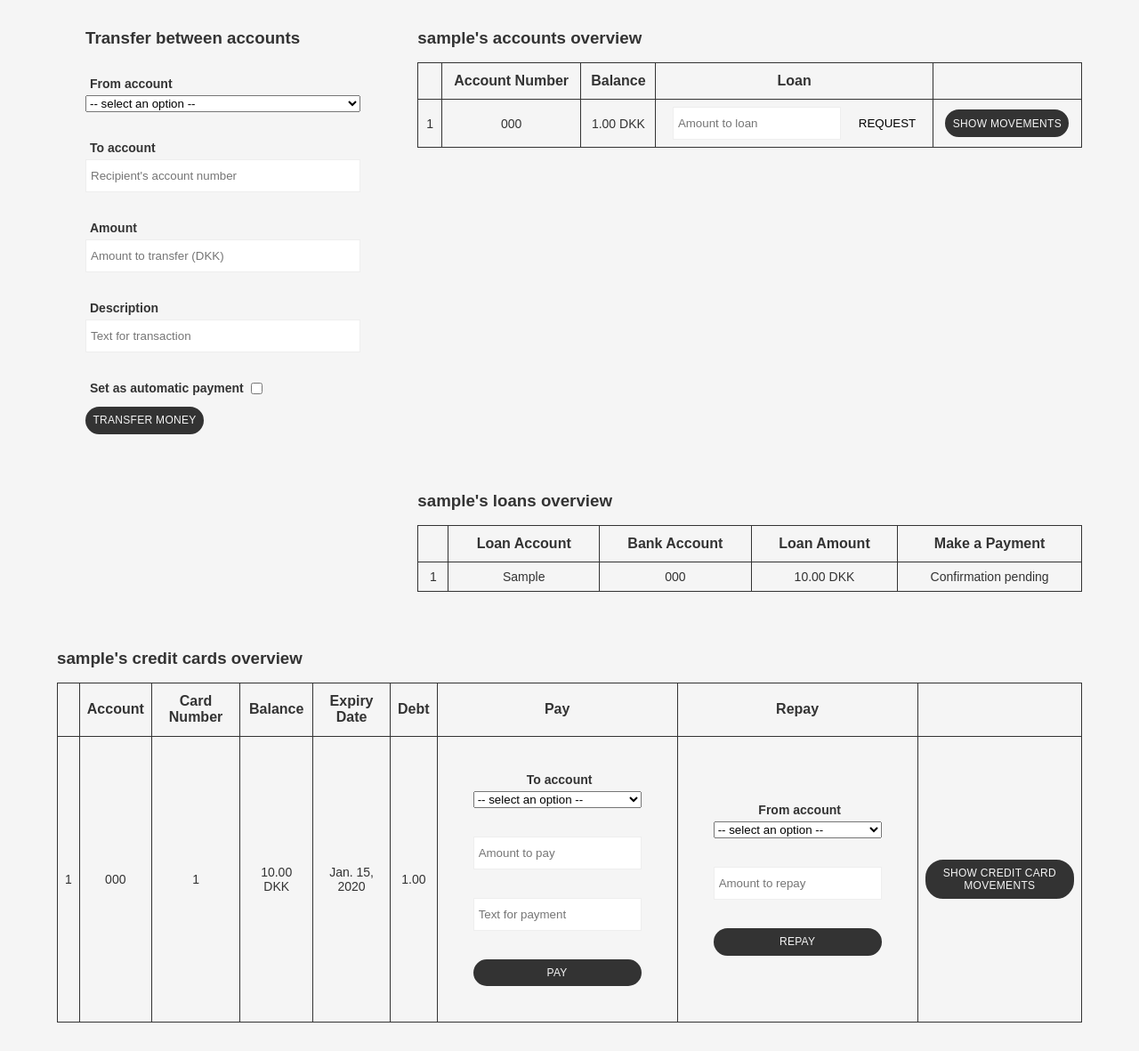
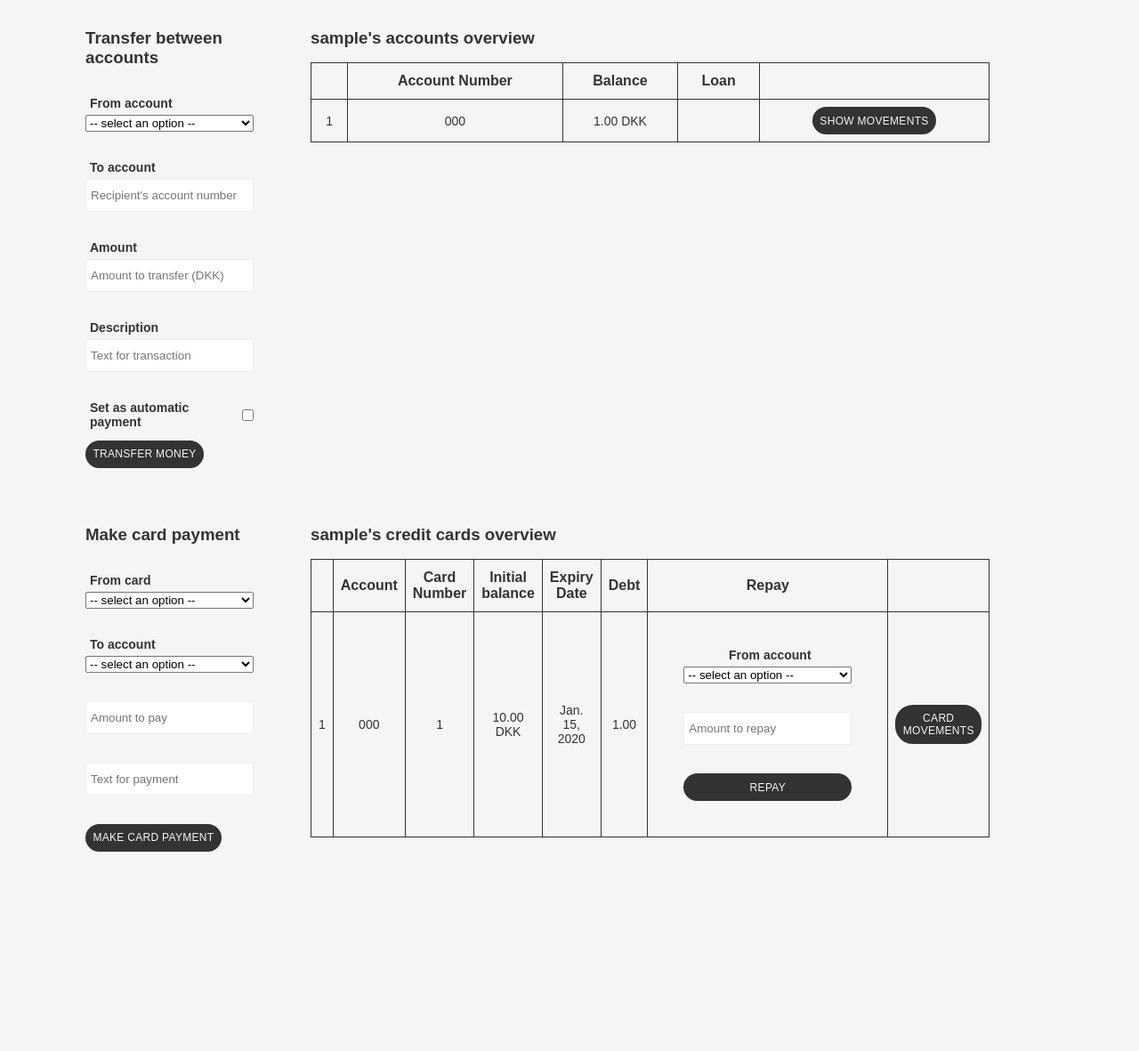
Before and after one commit to zuzanatrembulakova/bank_project, a Django app: page /bank_app/ in a window 1280 px wide. Shown: the part 194-1375 px from the top of the page at 89% size. After the commit the page ends 1151 px from the top, so only its background shows below. Run offline with Django 4.2, Linux system fonts and the light colour scheme; a user stored in the database is signed in; tables that the repository leaves empty hold one stand-in row (values such as "Sample post"); some libraries are stand-ins or nearby versions.

Commit message:
loan fix

```diff
--- a/bank_app/static/css/style.css
+++ b/bank_app/static/css/style.css
@@ -58,7 +58,6 @@ body {
     background: #333333;
     color: #f5f5f5;
 }
-
 
 .icon_btn{
     cursor: pointer;
@@ -153,7 +152,12 @@ header p{
     margin: 2rem 0;
 }
 
-.main > section:first-child h3, #automatic_payment h3, #create_credit_card h3, #create_credit_card .btn {
+.main > section:first-child h3,
+#automatic_payment h3,
+#create_credit_card h3,
+#create_credit_card .btn,
+#card_payments h3,
+#card_payments .btn {
     margin-left: 2rem;
 }
 
@@ -196,7 +200,7 @@ header p{
     margin-left: 0;
 }
 
-.main #movements_section, #cards_overview {
+.main #movements_section {
     grid-column: 1 / 3;
 }
 
--- a/bank_app/templates/bank_app/index.html
+++ b/bank_app/templates/bank_app/index.html
@@ -200,45 +224,46 @@
 				</table>
 			</section>
 
-			<section id="loans_overview">
-                <h3>{{ request.user.username }}'s loans overview</h3>
-                <table>
-                    <tr>
-                        <th></th>
-						<th>Loan Account</th>
-                        <th>Bank Account</th>
-                        <th>Loan Amount</th>
-                        <!-- <th>Amount to Pay</th> -->
-                        <th>Make a Payment</th>
-                    </tr>
+			<section id="card_payments">
 
-                    {% for l in loans %}
-                    <tr {% if forloop.counter|divisibleby:2 %}
-                        class="white_bg"
-                    {% endif %}	>
-
+				<h3>Make card payment</h3>
 				<form method="post">
 					{% csrf_token %}
-                                <input type="hidden" name="pk" value="{{ l.pk }}" />
-								<input type="hidden" name="account" value="{{ l.account }}" />
-								<!-- <input type="hidden" name="remaining_amount" value="{{ l.remainingAmount }}" /> -->
-								<!-- <input type="hidden" name="cpk" value="{{ c.pk }}"> -->
-                                <td>{{ forloop.counter }}</td>
-								<td>{{ l.loanAccount }}</td>
-                                <td>{{ l.account }}</td>
-                                <td>{{ l.loanAmount }} DKK</td>
-                                <!-- <td>{{ l.remainingAmount }}</td> -->
-								{% if l.confirmed == 'true' %}
-									<td>Loan accepted</td>
-								{% elif l.confirmed == 'false'%}
-									<td>Loan declined</td>
-								{% else %}
-									<td>Confirmation pending</td>
+
+					<div class="form_item_wrapper">
+						<label>From card</label>
+						<select name="card_pk">
+							<option disabled selected value> -- select an option -- </option>
+							{% for c in cards %}
+								<option value="{{ c.pk }}">{{ c.cardNumber }}</option>
+								<input type="hidden" name="balance" value="{{ c.initialBalance }}" />
+								<input type="hidden" name="spent_amount" value="{{ c.spentAmount }}" />
+							{% endfor %}
+						</select>
+					</div>
+
+					<div class="form_item_wrapper">
+						<label>To account</label>
+						<select name="to_account">
+							<option disabled selected value> -- select an option -- </option>
+							{% for a in customer_accounts %}
+								{% if a.isLoan == False %}
+									<option value="{{ a.pk }}">{{ a.accountNumber }}</option>
 								{% endif %}
+							{% endfor %}
+						</select>
+					</div>
+
+					<div class="form_item_wrapper">
+						<input type="number" name="card_pay" placeholder="Amount to pay" step=".01"/>
+					</div>
+
+					<div class="form_item_wrapper">
+						<input type="text" name="card_desc" placeholder="Text for payment" />
+					</div>
+
+					<button formaction="{% url 'bank_app:pay_card' %}" class="btn">Make card payment</button>
 				</form>
-					</tr>
-					{% endfor %}
-				</table>
 			</section>
 
 			<section id="cards_overview">
@@ -248,12 +273,10 @@
 						<th></th>
 						<th>Account</th>
 						<th>Card Number</th>
-						<th>Balance</th>
+						<th>Initial balance</th>
 						<th>Expiry Date</th>
 						<th>Debt</th>
-						<th>Pay</th>
 						<th>Repay</th>
-						<th></th>
 					</tr>
 
 					{% for c in cards %}
@@ -279,7 +302,7 @@
 										{% endif %}
 									{% endfor %}
 								</td>
-								<td>
+								<!-- <td>
 									<div class="form_item_wrapper">
 										<label>To account</label>
 										<select name="to_account">
@@ -321,11 +346,9 @@
 											</button>
 										</div>
 									</td>
-								{% else %}
-									<td></td>
 								{% endif %}
 								<td>
-									<button formaction="{% url 'bank_app:show_card_movements' %}" class="btn">Show credit card movements</button>
+									<button formaction="{% url 'bank_app:show_card_movements' %}" class="btn">Card movements</button>
 								</td>
 						</form>
 					</tr>
--- a/bank_app/urls.py
+++ b/bank_app/urls.py
@@ -29,6 +29,5 @@ urlpatterns = [
         path('del_card/', views.del_card, name='del_card'),
         path('repay_card/', views.repay_card, name='repay_card'),
         path('pay_card/', views.pay_card, name='pay_card'),
-        path('add_interest/', views.add_interest, name='add_interest'),
         path('show_card_movements/', views.show_card_movements, name='show_card_movements'),
 ]
--- a/bank_app/views.py
+++ b/bank_app/views.py
@@ -247,7 +247,6 @@ def do_automatic_payment():
                 ap.timestamp = datetime.now(tz)
                 ap.repeat_number = ap.repeat_number - 1
                 ap.save()
-
     return
 
 
@@ -328,17 +327,12 @@ def transfer_money(from_account, amount, description, to_account):
 
 def request_loan(request):
     pk = request.POST['pk']
-    pk = request.POST['pk']
-    pkcust = request.POST['pkcust']
-    amount = int(request.POST['loan_amount'])
+
+    amount = float(request.POST['loan_amount'])
     to_account = request.POST['to_account']
+
     number = random.randint(10000,99999)
     loan_account = f"LOAN_{to_account}{number}"
-
-    # pkcust = request.POST['pk']
-
-    # account_number = request.POST['number']
-    # balance = request.POST['balance']
 
     customer = Customer.objects.get(user = request.user)
 
@@ -360,7 +354,6 @@ def request_loan(request):
     loan.account = Account.objects.get(pk=pk)
     loan.loanAccount = Account.objects.get(accountNumber=loan_account)
     loan.loanAmount = amount
-    # loan.remainingAmount = request.POST['loan_amount']
     loan.save()
 
     return HttpResponseRedirect(reverse('bank_app:index'))
@@ -368,25 +361,18 @@ def request_loan(request):
 
 @transaction.atomic
 def accept_loan(request):
-    # message = 'Success'
-    # is_error = False
 
     if request.method == "POST":
         pk = request.POST['lpk']
         pkcust = request.POST['pk_cust']
-        amount = int(request.POST['loan_amount'])
+
+        amount = float(request.POST['loan_amount'])
+
         to_account = request.POST['to_account']
-        dest_account = Account.objects.filter(accountNumber = to_account)
-        number = random.randint(10000,99999)
-        loan_account = f"loan{to_account}{number}"
-        loan = LoanRequest.objects.get(pk = pk)
+        dest_account = Account.objects.filter(accountNumber=to_account)
 
-        # pkcust = request.POST['pk']
-
-        # account_number = request.POST['number']
-        # balance = request.POST['balance']
-
-        customer = get_object_or_404(Customer, pk=pkcust)
+        loan = LoanRequest.objects.get(pk=pk)
+        loan_account = loan.loanAccount
 
         try:
             with transaction.atomic():
@@ -402,8 +388,6 @@ def accept_loan(request):
                 loan.save()
 
         except IntegrityError:
-            # message = 'Transaction failed'
-            # is_error = True
             print('Transaction failed')
 
     return show_accounts(request, pkcust)
@@ -418,48 +402,6 @@ def decline_loan(request):
     loan.save()
 
     return show_accounts(request, pkcust)
-
-
-# @transaction.atomic
-# def pay_loan(request):
-#     message = 'Success'
-#     is_error = False
-
-#     if request.method == "POST":
-#         pk = request.POST['pk']
-#         account = request.POST['account']
-#         from_account = Account.objects.get(accountNumber = account)
-#         remaining_amount = int(request.POST['remaining_amount'])
-#         amount = int(request.POST['loan_transfer'])
-#         from_balance = get_balance_for_account(from_account)
-#         loan = LoanRequest.objects.get(pk = pk)
-
-#         if amount > remaining_amount:
-#             print('The entered amount exceeds the loan')
-
-#         elif from_balance > amount:
-
-#             try:
-#                 with transaction.atomic():
-#                     movement_from = AccountMovement()
-#                     movement_from.account = from_account
-#                     movement_from.fromAccount = 'Bank'
-#                     movement_from.value = -amount
-#                     movement_from.description = 'Loan payment'
-#                     movement_from.save()
-
-#                     loan.remainingAmount = remaining_amount - amount
-#                     loan.save()
-
-#             except IntegrityError:
-#                 message = 'Transaction  failed'
-#                 is_error = True
-#                 print('Transaction failed')
-
-#         else:
-#             print('Insufficient funds')
-
-#     return show_index(request, message, is_error)
 
 
 def del_loan(request):
@@ -486,16 +428,15 @@ def generate_card(request):
 
     customer = get_object_or_404(Customer, pk=pkcust)
     account = get_object_or_404(Account, pk=accountpk)
+
     card_number = random.randint(1000000000000000,9999999999999999)
+    cvv = random.randint(100,999)
+
     card_balance = request.POST['initial_card_balance']
     spent_amount = 0
-    # expiry_date = datetime.today().strftime('%Y-%m-%d')
+
     current_date = datetime.today()
-    print (current_date)
     expiry_date = current_date + timedelta(days=(years*days_per_year))
-    print(expiry_date)
-    cvv = random.randint(100,999)
-    interest = 0
 
     try:
         CreditCard.objects.get(cardNumber = card_number)
@@ -510,7 +451,6 @@ def generate_card(request):
         card.spentAmount = spent_amount
         card.expiryDate = expiry_date
         card.cvvNumber = cvv
-        card.interest = interest
         card.save()
 
         card_movement = CardMovement()
@@ -521,6 +461,7 @@ def generate_card(request):
         card_movement.save()
 
     return show_accounts(request, pkcust)
+
 
 def del_card(request):
     pk = request.POST['pk']
@@ -596,15 +537,16 @@ def pay_card(request):
     is_error = False
 
     if request.method == "POST":
-        pk = request.POST['pk']
-        from_cardpk = request.POST['card_number']
-        from_card = CreditCard.objects.get(cardNumber = from_cardpk)
+        from_cardpk = request.POST['card_pk']
+        from_card = CreditCard.objects.get(pk=from_cardpk)
+
         to_accountpk = request.POST['to_account']
-        to_account = Account.objects.get(pk = to_accountpk)
+        to_account = Account.objects.get(pk=to_accountpk)
+
         balance = float(request.POST['balance'])
         amount = float(request.POST['card_pay'])
-        # card = CreditCard.objects.get(pk = pk)
         description = request.POST['card_desc']
+
         remaining_amount = float(request.POST['spent_amount'])
 
         if balance > amount:
@@ -624,7 +566,6 @@ def pay_card(request):
                     movement_from.description = description
                     movement_from.save()
 
-                    from_card.initialBalance = balance - amount
                     from_card.spentAmount = remaining_amount - amount
                     from_card.save()
 
@@ -639,10 +580,30 @@ def pay_card(request):
     return show_index(request, message, is_error)
 
 
+def add_interest():
+
+    cards = CreditCard.objects.all()
+
+    for c in cards.iterator():
+
+        debt = get_repay_amount_for_card(c)
+
+        if debt != 0:
+
+            interest = (abs(debt)*15)/100
+
+            movement = CardMovement()
+            movement.card = c
+            movement.toFrom = 'Bank'
+            movement.value = -interest
+            movement.description = 'Interest'
+            movement.save()
+
+    return
+
+
 @transaction.atomic
-def add_interest(request):
-    # message = 'Success'
-    # is_error = False
+def add_interest2(request):
 
     if request.method == "POST":
         pkcust = request.POST['pkcust']
@@ -660,12 +621,12 @@ def add_interest(request):
                 with transaction.atomic():
                     interest = (abs(debt)*15)/100
 
-                    movement_to = AccountMovement()
-                    movement_to.account = dest_account
-                    movement_to.fromAccount = 'Bank'
-                    movement_to.value = -interest
-                    movement_to.description = 'Credit card interest'
-                    movement_to.save()
+                    movement = AccountMovement()
+                    movement.account = dest_account
+                    movement.fromAccount = 'Bank'
+                    movement.value = -interest
+                    movement.description = 'Credit card interest'
+                    movement.save()
 
                     card.interest = +interest
                     card.save()
--- a/bank_app/views_common.py
+++ b/bank_app/views_common.py
@@ -17,6 +17,6 @@ def get_balance_for_account(acc:Account) -> int:
     result = AccountMovement.objects.filter(account = acc).aggregate(Sum('value'))
     return result['value__sum']
 
-def get_repay_amount_for_card(acc:CreditCard) -> int:
-    result = CardMovement.objects.filter(card = acc).aggregate(Sum('value'))
+def get_repay_amount_for_card(card:CreditCard) -> int:
+    result = CardMovement.objects.filter(card = card).aggregate(Sum('value'))
     return result['value__sum']
```
Also changed, not shown: other parts of bank_app/templates/bank_app/index.html (+27 -1 lines), bank_app/templates/bank_app/accounts.html (+10 -6 lines), login_app/static/media/qr.png. Lines whose indentation alone changed are shown as unchanged.
